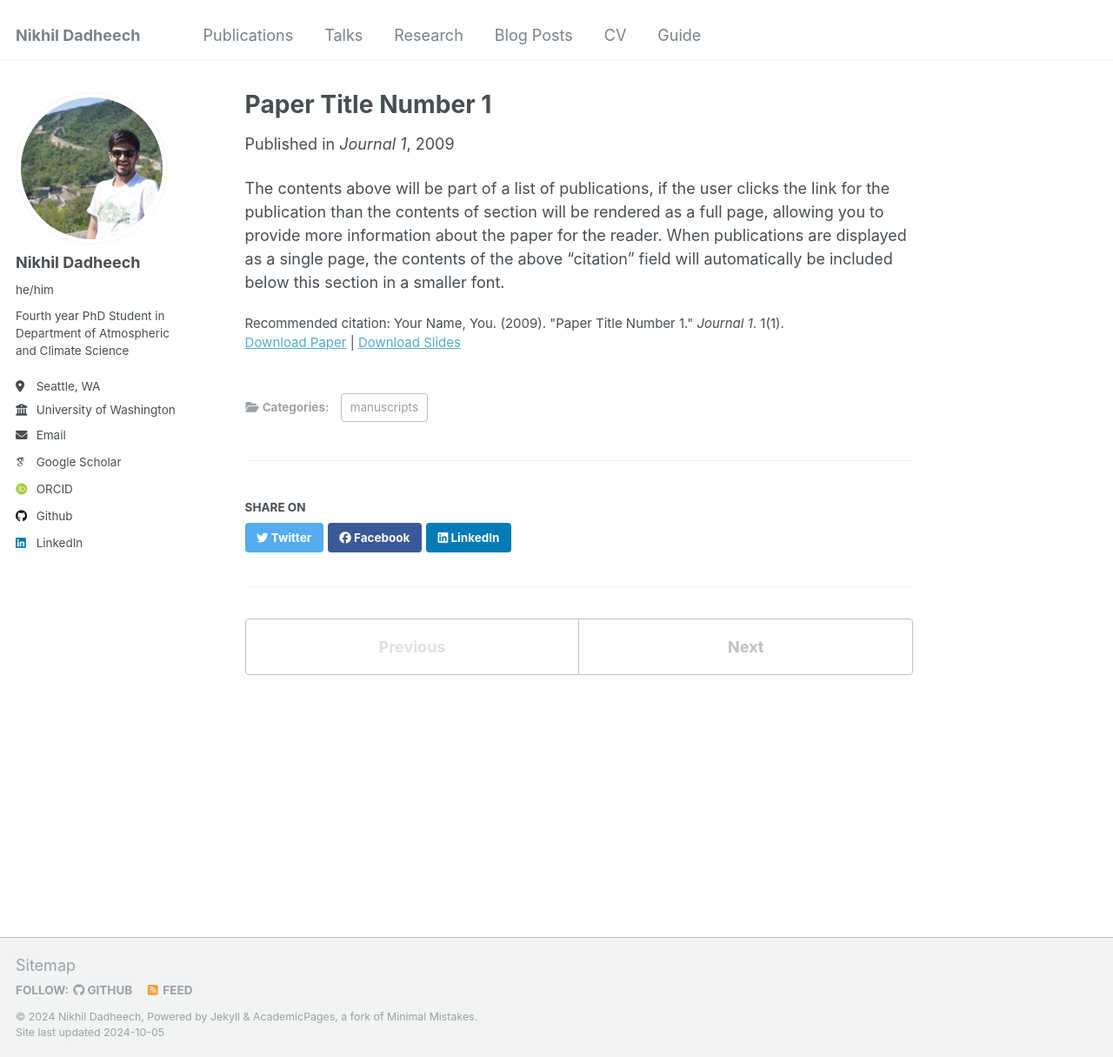
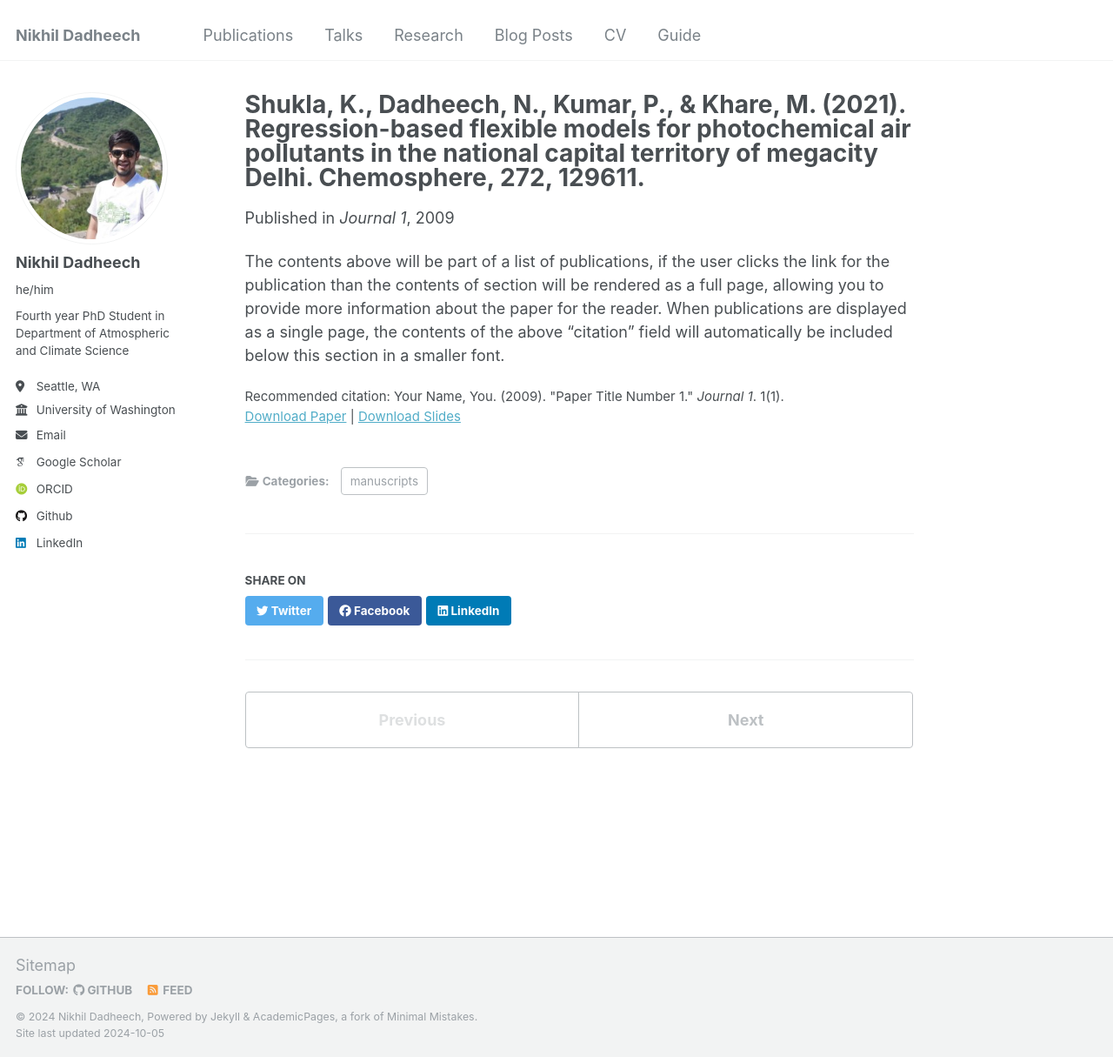
Before and after one commit to nd349/nd349.github.io, a Jekyll site: the page built from _publications/2009-10-01-paper-title-number-1.md, in a window 1280 px wide and 1215 px high. Shown: the whole window at 87% size. Built offline with Jekyll 4.4.1, drawn with Linux system fonts in a browser that asks for light colours; some web fonts are replaced.

Commit message:
Update 2009-10-01-paper-title-number-1.md

```diff
--- a/_publications/2009-10-01-paper-title-number-1.md
+++ b/_publications/2009-10-01-paper-title-number-1.md
@@ -1,5 +1,5 @@
 ---
-title: "Paper Title Number 1"
+title: "Shukla, K., Dadheech, N., Kumar, P., & Khare, M. (2021). Regression-based flexible models for photochemical air pollutants in the national capital territory of megacity Delhi. Chemosphere, 272, 129611."
 collection: publications
 category: manuscripts
 permalink: /publication/2009-10-01-paper-title-number-1
```
